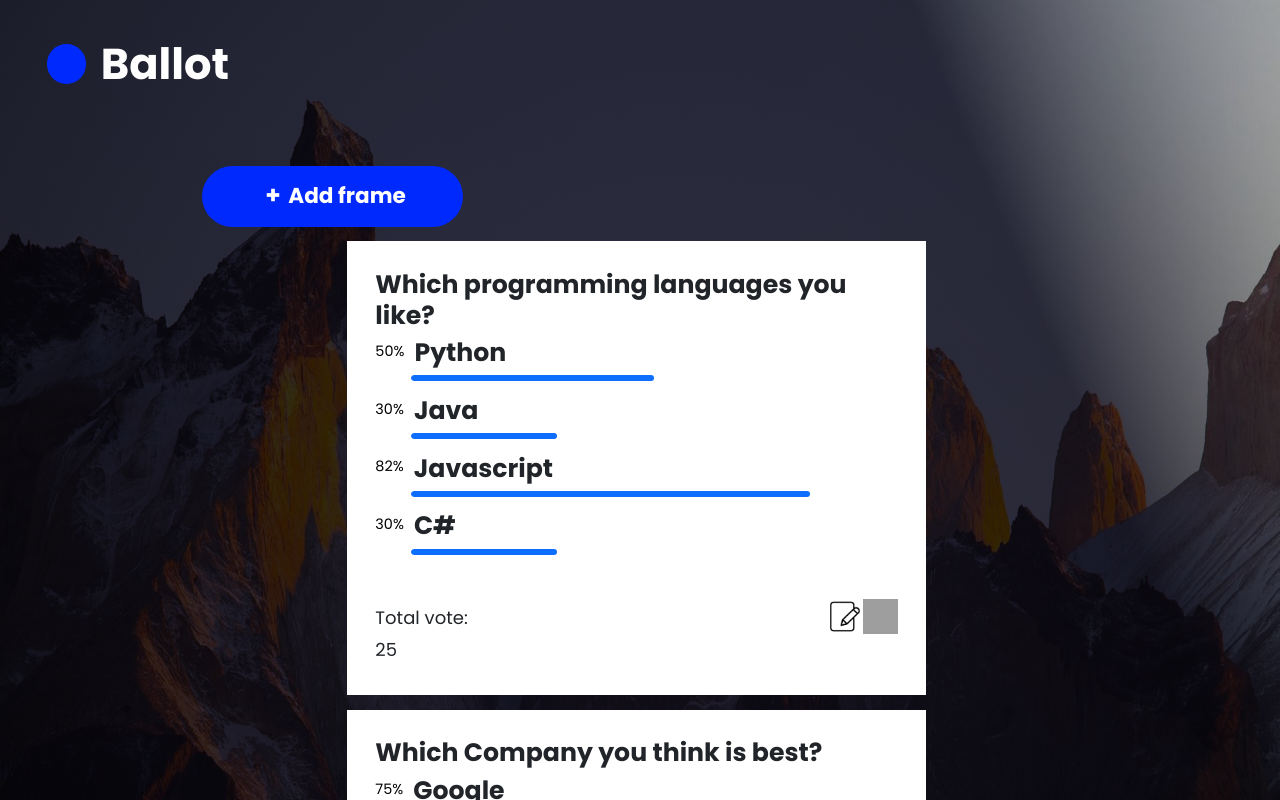
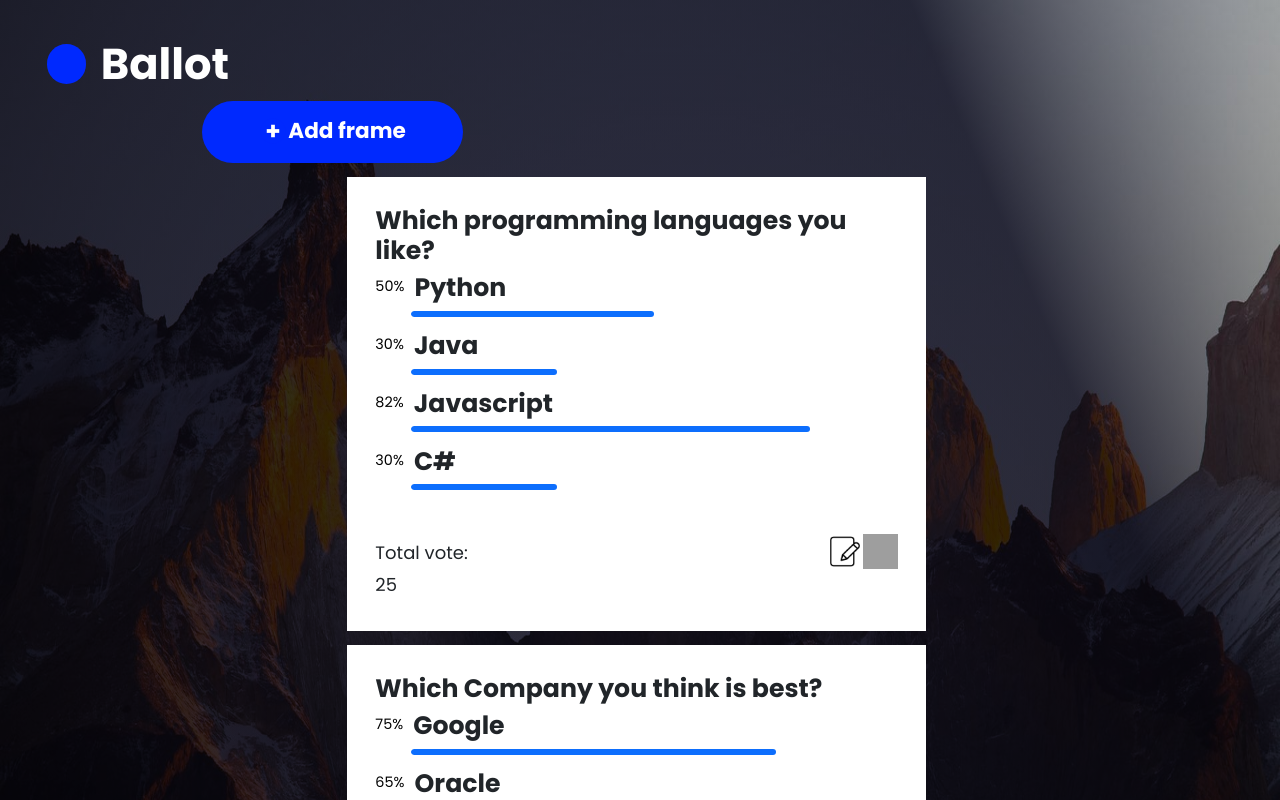
Before and after one commit to dragonfist630/ballot, a React (Create React App) app: page /homepage in a window 1280 px wide. Built offline with nearby package versions, Linux system fonts and the light colour scheme; grey boxes are pictures that could not be loaded.

Commit message:
added omprakash code

```diff
--- a/src/Ahomepage.css
+++ b/src/Ahomepage.css
@@ -1,15 +1,19 @@
 .Ahomepage_form {
   left: 10rem;
+  top: 5%;
+  /* position: fixed; */
 }
 .Inner_container {
   width: 100%;
   padding: 0px !important;
+  margin-top: 1rem;
 }
 #Outer_container {
   /* background-color: aqua; */
-  padding: 0px;
+  padding: 0px !important;
   font-family: "Poppins", sans-serif;
   font-weight: 400;
+  width: 100% !important;
 }
 .inner_form {
   width: 80%;
@@ -50,45 +54,49 @@
   flex-direction: row;
   justify-content: space-between;
   align-items: center;
-  font-family: 'Poppins', sans-serif;
+  font-family: "Poppins", sans-serif;
   font-style: normal;
   font-weight: 300;
   font-size: 1.25rem;
   line-height: 2.25rem;
 }
-.usersPic_voteCount{
+.usersPic_voteCount {
   display: flex;
   flex-direction: row;
   justify-content: space-between;
   flex-wrap: wrap;
   width: 22%;
 }
-.EditRemoveIcon_wrap{
+.EditRemoveIcon_wrap {
   display: flex;
   flex-direction: row;
   justify-content: space-between;
 }
-.EditRemoveIcon_wrap img{
+.EditRemoveIcon_wrap img {
   cursor: pointer;
   display: flex;
   flex-wrap: wrap;
 }
-.usersPic img{
+.usersPic img {
   border-radius: 1rem;
   border: 2px solid white;
 }
-.usersPic img:nth-child(2){
+#add_frame{
+  float: left;
+  margin-bottom: 1rem;
+}
+/* .usersPic img:nth-child(2){
     position: absolute;
     left: 1.9rem;
-    /* bottom: 2rem; */
+
 }
 .usersPic img:nth-child(3){
     position: absolute;
     left: 3rem;
-    /* bottom: 1.7rem; */
+
 }
 .usersPic img:nth-child(1){
     position: relative;
     left: -1.2rem;
-    /* bottom: .4rem; */
-}
+
+} */
--- a/src/Ahomepage.js
+++ b/src/Ahomepage.js
@@ -1,5 +1,5 @@
 import "./Ahomepage.css";
-import "./reg.css";
+// import "./reg.css";
 import Button from "./UI/Button";
 import Nav from "./nav";
 import Container from "@mui/material/Container";
@@ -9,7 +9,7 @@ const Ahomepage = (props) => {
   const handleSubmit = (e) => {
     e.preventDefault();
   };
-  const handleInnersubmit = (e) => {};
+
   const [frame, updateFrame] = useState([
     {
       id: 0,
@@ -44,19 +44,20 @@ const Ahomepage = (props) => {
   }
   return (
     <>
-      <Nav />
+      <Nav/>
       <form onSubmit={handleSubmit} className="Ahomepage_form">
         <Container className="reg" id="Outer_container">
-          <Button text="Add frame" display="inline" />
+          <div id="add_frame">
+          <Button text="Add frame" display="inline"  /> </div>
           <Container className="Inner_container">
             {frame.map((currElem) => {
               // console.log(currElem.id);
               return (
-                <form onSubmit={handleInnersubmit} className="inner_form" key={currElem.id}>
+                <div className="inner_form" key={currElem.id}>
                   <h3>{currElem.query}</h3>
                   {currElem.options.map((curr, index) => {
                     return (
-                      <>
+                      <div key={index}>
                         <div className="percent_name_wrap">
                           <span>{currElem.scores[index]}%</span>
                           <h3>{curr}</h3>
@@ -70,7 +71,7 @@ const Ahomepage = (props) => {
                             style={{ width: currElem.scores[index] + "%" }}
                           ></div>
                         </div>{" "}
-                      </>
+                      </div>
                     );
                   })}
                   <div className="bottom_form">
@@ -95,7 +96,7 @@ const Ahomepage = (props) => {
                       />
                     </div>
                   </div>
-                </form>
+                </div>
               );
             })}
           </Container>
--- a/src/App.css
+++ b/src/App.css
@@ -8,7 +8,7 @@
   width: 100vw;
   height: 100vh;
   padding: 1.4rem 2.5rem;
-  overflow: scroll;
+  overflow-y: scroll;
 }
 /* .container_wrap{
   width: 100%;
--- a/src/Components/Frame.js
+++ b/src/Components/Frame.js
@@ -52,7 +52,7 @@ export const Frame = ({ vote, setVote }) => {
         <p className="total-votes">Total votes: {sum}</p>
         {vote.isUserVoted ? (
           <h1></h1>
-        ) : ( <Button text="Vote" display="none" id="button" style={{ float: "right", marginLeft: "30%" }} onClick={() => setVote(vote.id)}/>
+        ) : ( <div id="button"> <Button text="Vote" display="none"  style={{ float: "right", marginLeft: "30%" }} onClick={() => setVote(vote.id)}/> </div>
         //   <button className="button-btn " style={{ float: "right", marginLeft: "30%" }} onClick={() => setVote(vote.id)}>
         //     Vote
         //   </button>
--- a/src/Components/framestyle.css
+++ b/src/Components/framestyle.css
@@ -9,6 +9,9 @@
   background: #ffffff;
   overflow: hidden; */
   float: none!important;
+  position: relative;
+  left: 0%;
+  top: 15%;
 }
 #button {
   float: right!important;
--- a/src/UI/Button.css
+++ b/src/UI/Button.css
@@ -1,4 +1,4 @@
-#reg_submit {
+.reg_submit {
     width: 18.125rem;
     height: 4.25rem;
     background: #0029fe;
--- a/src/UI/Button.js
+++ b/src/UI/Button.js
@@ -6,7 +6,7 @@ const Button = (props) => {
   var display = props.display;
 
   return (
-    <button type="submit" id="reg_submit">
+    <button type="submit" className="reg_submit">
       <img src={require("../image/plus.png")} width={"30rem"} height={"30rem"} style={{ display }} alt="plus_icon" />
       {text}
     </button>
--- a/src/nav.css
+++ b/src/nav.css
@@ -20,3 +20,7 @@
   justify-content: flex-start !important;
   margin: 0rem 0rem 0rem 0rem;
 }
+nav{
+  position: fixed!important;
+  /* margin: 1rem; */
+}
--- a/src/reg.css
+++ b/src/reg.css
@@ -7,6 +7,8 @@
   display: flex;
   flex-direction: column;
   flex-wrap: wrap;
+  position: relative;
+  top: 15%;
 }
 .lgin{
   margin-top: 5rem;
```
Lines whose indentation alone changed are shown as unchanged.
